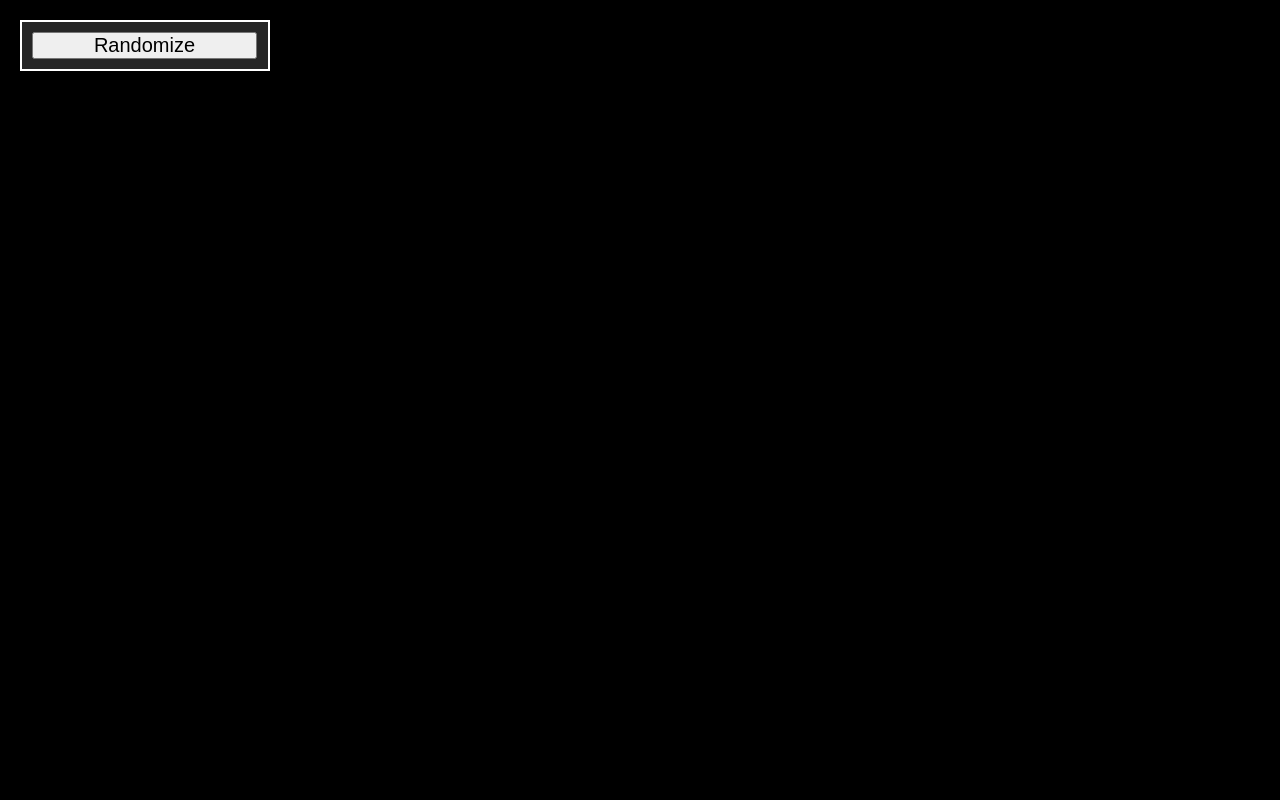
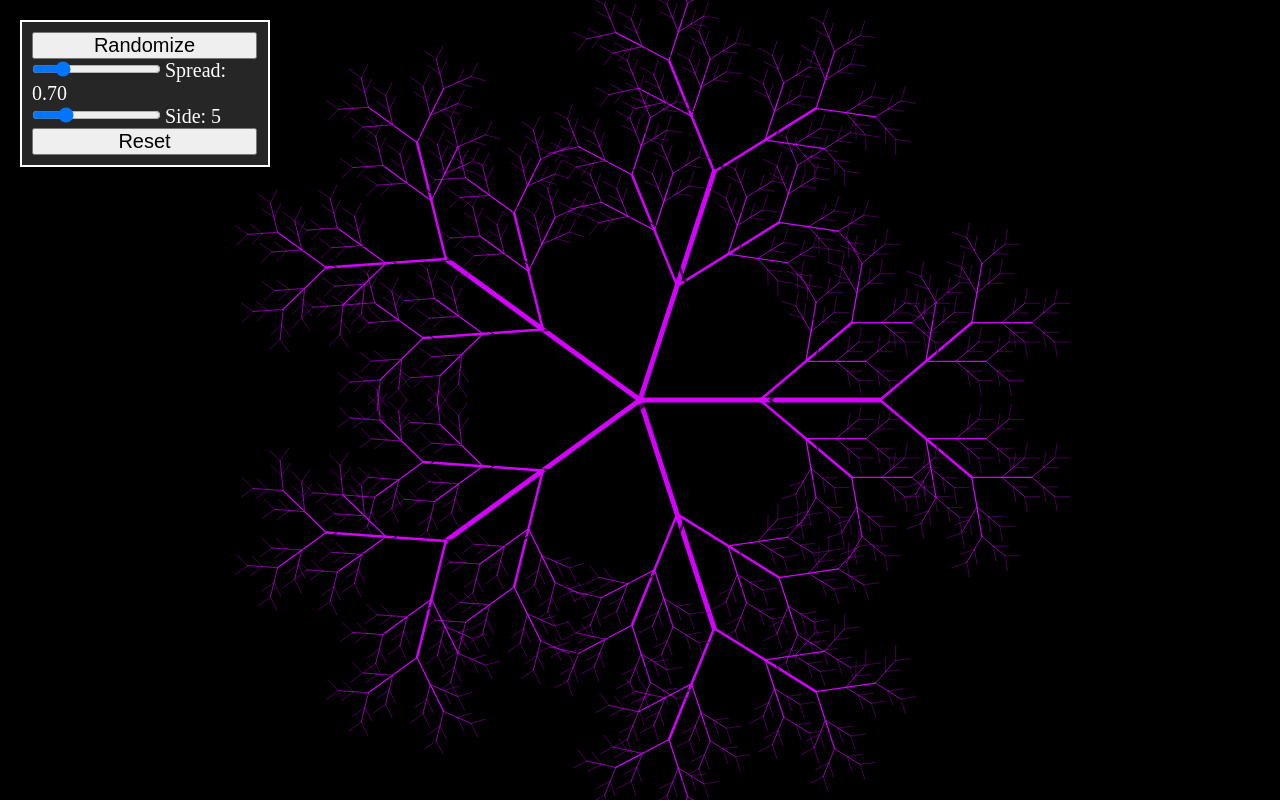
Before and after one commit to Skal3r/NameWebsite, a plain HTML site: page Fractals/TreeFractal.html in a window 1280 px wide. Drawn offline with Linux system fonts and the light colour scheme.

Commit message:
Tree Fractals with sliders

```diff
--- a/Fractals/index.html
+++ b/Fractals/TreeFractal.html
@@ -11,6 +11,15 @@
         <canvas id="canvas1"></canvas>
         <div id="controls">
             <button id="randomizeButton">Randomize</button>
+            <div>
+                <input id="spread" type="range", min="0.1" max="3.1" step="0.02" value="1">
+                <label for="spread">Spread: </label>
+            </div>
+            <div>
+                <input id="sides" type="range", min="2" max="15" step="1" value="5">
+                <label for="sides">Sides: </label>
+            </div>
+            <button id="resetButton">Reset</button>
         </div>
         <script src="script.js"></script>
 
--- a/Fractals/script.js
+++ b/Fractals/script.js
@@ -27,6 +27,13 @@ let color = 'hsl('+ Math.random()*360+', 100%, 50%)'
 
 //Controls
 const randomizeButton = this.document.getElementById('randomizeButton');
+const resetButton = this.document.getElementById('resetButton');
+const slider_spread = this.document.getElementById('spread');
+const label_spread = this.document.querySelector('[for="spread"]');
+const slider_sides = this.document.getElementById('sides');
+const label_sides = this.document.querySelector('[for="sides"]');
+
+
 
 function drawBranch(level)
 {
@@ -69,19 +76,58 @@ function drawFractal()
         drawBranch(0);
     }
 ctx.restore();
-
+updateSliders();
 }
 
 function randomizeFractal()
 {
-    sides = Math.random()*7 + 2;
+    sides = Math.floor(Math.random()*7 + 2);
     scale = Math.random() * 0.2 +0.4;
     spread = Math.random() * 2.9 +0.1;
     color = 'hsl('+ Math.random()*360+', 100%, 50%)';
+}
+function resetFractal()
+{
+    sides = 5;
+    scale =0.5;
+    spread = 0.7;
+    color = 'hsl(290, 100%, 50%)';
+}
+randomizeButton.addEventListener('click', function()
+{
+    randomizeFractal();
     drawFractal();
+});
+
+
+resetButton.addEventListener('click', function()
+{
+    resetFractal();
+    drawFractal();
+});
+
+slider_sides.addEventListener('change', function(e)
+{
+    sides = e.target.value;
+    updateSliders();
+    drawFractal();
+});
+
+
+slider_spread.addEventListener('change', function(e)
+{
+    spread = e.target.value;
+    drawFractal();
+});
+function updateSliders()
+{
+    slider_spread.value = spread;
+    label_spread.innerText = 'Spread: ' +Number(spread).toFixed(2);
+    slider_sides.value = sides;
+    label_sides.innerText = 'Side: ' +Number(sides).toFixed(0);
 }
-randomizeButton.addEventListener('click', randomizeFractal);
-
+resetFractal();
+drawFractal();
 
 
 });
--- a/Fractals/style.css
+++ b/Fractals/style.css
@@ -28,3 +28,8 @@ button
     font-size: 20px;
 
 }
+label,input
+{
+    color:  white;
+    font-size: 20px;
+}
```
